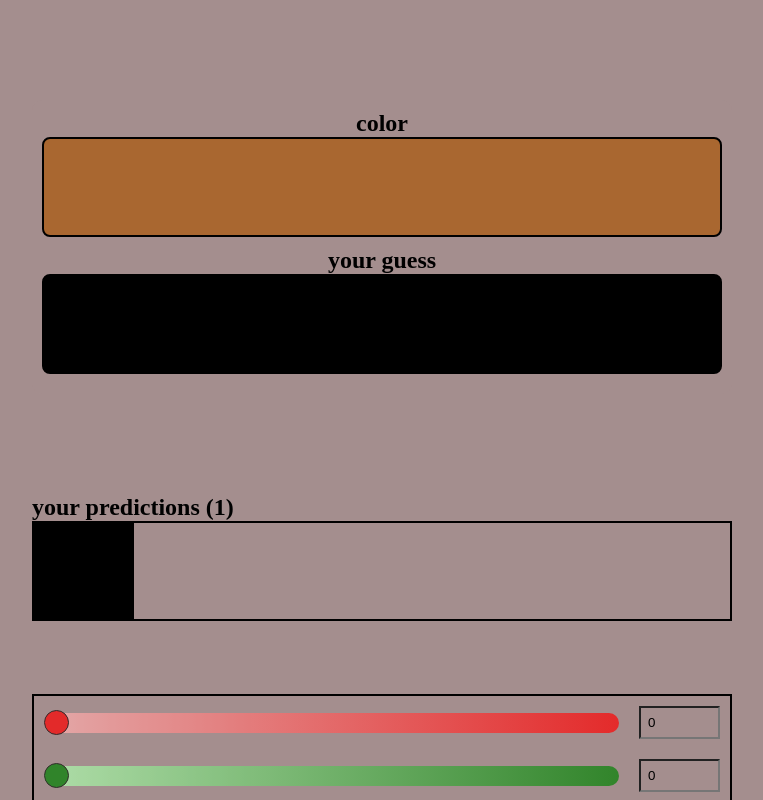
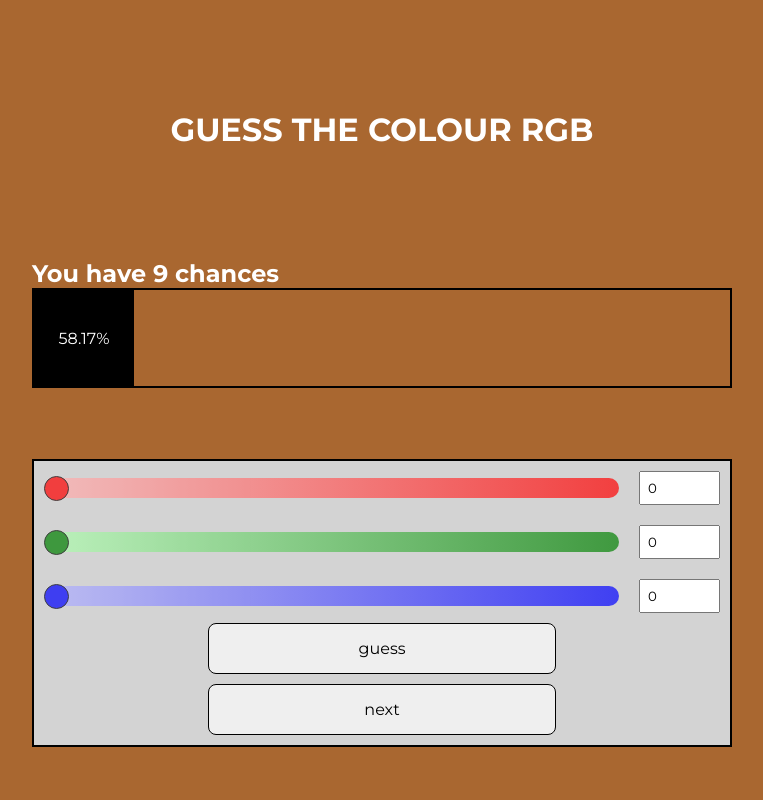
Before and after one commit to kemalsezgen/rgb-guesser, a React (Vite) app: page / in a window 1280 px wide. Both pictures are taken after a click on the button "guess". Shown: the top 800 px of the page, without its empty margins (258-1021 px from the left). Built offline with nearby package versions, Linux system fonts and the light colour scheme.

Commit message:
style changes

```diff
--- a/index.html
+++ b/index.html
@@ -1,12 +1,19 @@
 <!doctype html>
 <html lang="en">
+
 <head>
   <meta charset="UTF-8" />
   <meta name="viewport" content="width=device-width, initial-scale=1.0" />
   <title>RGB Guesser</title>
+  <link rel="preconnect" href="https://fonts.googleapis.com">
+  <link rel="preconnect" href="https://fonts.gstatic.com" crossorigin>
+  <link href="https://fonts.googleapis.com/css2?family=Montserrat:ital,wght@0,100..900;1,100..900&display=swap"
+    rel="stylesheet">
 </head>
+
 <body>
   <div id="root"></div>
   <script type="module" src="/src/main.jsx"></script>
 </body>
+
 </html>
--- a/src/App.css
+++ b/src/App.css
@@ -2,7 +2,7 @@
   padding: 0;
   margin: 0;
   box-sizing: border-box;
-  background-color: rgb(164, 142, 142);
+  font-family: 'Montserrat', sans-serif;
 }
 
 html,
@@ -22,7 +22,8 @@ ul {
   display: flex;
   flex-direction: column;
   align-items: center;
-  height: 100%;
+  min-height: 100vh;
+  overflow: hidden;
 }
 
 .colour-container {
@@ -184,9 +185,9 @@ input[type="range"].blue-input::-moz-range-thumb {
   border: 1px solid black;
   width: 100px;
   height: 100%;
+  cursor: pointer;
 }
 
 .prediction-box p {
-  transform: rotate(270deg);
   background-color: initial;
 }
--- a/src/App.jsx
+++ b/src/App.jsx
@@ -1,16 +1,23 @@
 import React from "react";
+import { useSelector } from 'react-redux';
 import ColourContainer from "./components/ColourContainer";
 import Guesser from "./components/Guesser";
 import Predictions from "./components/Predictions";
 
 const App = () => {
+  const { color } = useSelector(state => state.colour);
+  const rgbColor = `rgb(${color.red}, ${color.green}, ${color.blue})`;
+
+  const brightness = (color.red * 299 + color.green * 587 + color.blue * 114) / 1000;
+  const textColor = brightness < 128 ? '#FFFFFF' : '#000000';
+
   return (
-    <div className="App">
+    <div className="App" style={{ backgroundColor: rgbColor, color: textColor }}>
       <ColourContainer />
       <Predictions />
       <Guesser />
     </div>
-  )
+  );
 }
 
 export default App;
--- a/src/components/ColourContainer.jsx
+++ b/src/components/ColourContainer.jsx
@@ -1,28 +1,10 @@
 import React from 'react';
-import { useSelector } from 'react-redux';
 
 const ColourContainer = () => {
-  const { color, guess } = useSelector(state => state.colour);
-
-  const rgbColor = `rgb(${color.red}, ${color.green}, ${color.blue})`;
-  const rgbGuess = guess.data ? `rgb(${guess.data.red}, ${guess.data.green}, ${guess.data.blue})` : ``;
 
   return (
     <div className='colour-container'>
-      <h2>{guess ? "color" : "guess the rgb codes"}</h2>
-      <div
-        className='colour-container-inner'
-        style={{ backgroundColor: rgbColor }}
-      />
-      {rgbGuess && (
-        <>
-          <h2>your guess</h2>
-          <div
-            className='colour-container-inner'
-            style={{ backgroundColor: rgbGuess }}
-          />
-        </>
-      )}
+      <h1>GUESS THE COLOUR RGB</h1>
     </div>
   );
 }
--- a/src/components/Guesser.jsx
+++ b/src/components/Guesser.jsx
@@ -2,12 +2,11 @@ import React, { useEffect, useState } from 'react';
 import { useDispatch, useSelector } from 'react-redux';
 import { guessColour, resetGuess, changeColour, resetGuessList } from '../stores/colour';
 import { endGame, startGame } from '../stores/game';
-import _ from 'lodash';
 
 const Guesser = () => {
 
   const dispatch = useDispatch();
-  const { color, guess, guessList } = useSelector(state => state.colour);
+  const { color, guess, guessList, selectedGuess } = useSelector(state => state.colour); // selectedGuess eklendi
   const { game } = useSelector(state => state.game);
 
   const [rgb, setRgb] = useState({
@@ -17,12 +16,14 @@ const Guesser = () => {
   });
 
   useEffect(() => {
-    console.log("color:", color);
-    console.log("guess:", guess);
     if (guess.percentage === 100 || guessList.length === 10) {
       dispatch(endGame());
     }
   }, [guess, dispatch, color, guessList]);
+
+  useEffect(() => {
+    setRgb(selectedGuess);
+  }, [selectedGuess]);
 
   const handleNext = () => {
     dispatch(resetGuess());
@@ -50,8 +51,15 @@ const Guesser = () => {
     setRgb({ ...rgb, [color]: Number(value) });
   };
 
+  const calculateBrightness = ({ red, green, blue }) => {
+    return (red * 299 + green * 587 + blue * 114) / 1000;
+  };
+
+  const brightness = calculateBrightness(color);
+  const containerBackgroundColor = brightness < 128 ? 'lightgray' : 'dimgray';
+
   return (
-    <div className='guesser-container'>
+    <div className='guesser-container' style={{ backgroundColor: containerBackgroundColor }}>
       <div className='input-group'>
         <input
           className='red-input'
--- a/src/components/Predictions.jsx
+++ b/src/components/Predictions.jsx
@@ -1,33 +1,62 @@
 import React from 'react'
-import { useSelector } from 'react-redux'
+import { useSelector, useDispatch } from 'react-redux';
+import { selectGuess } from '../stores/colour';
 
 const Predictions = () => {
-
+  const dispatch = useDispatch();
   const { guessList } = useSelector(state => state.colour);
   const { game } = useSelector(state => state.game);
 
+  const calculateTextColor = ({ red, green, blue }) => {
+    const brightness = (red * 299 + green * 587 + blue * 114) / 1000;
+    return brightness < 128 ? '#FFFFFF' : '#000000';
+  };
+
+  const handlePredictionClick = (prediction) => {
+    dispatch(selectGuess(prediction.data));
+  };
+
   return (
     <div className='predictions-container'>
-      <h2>your predictions ({guessList.length})</h2>
+      {10 - guessList.length > 0 ? (
+        <h2>
+          You have {10 - guessList.length} {10 - guessList.length > 1 ? 'chances' : 'chance'}
+        </h2>
+      ) : (
+        <>
+          {game.isFinished && guessList.some(guess => guess.percentage === 100) && (
+            <h2>
+              {`You figured it out in ${guessList.length} ${guessList.length > 1 ? 'tries' : 'try'}!`}
+            </h2>
+          )}
+
+          {game.isFinished && !guessList.some(guess => guess.percentage === 100) && (
+            <h2>
+              {`Your best score is ${guessList.reduce((max, obj) =>
+                obj.percentage > max.percentage ? obj : max, guessList[0]).percentage}%.`}
+            </h2>
+          )}
+        </>
+      )}
       <div className='predictions-container-inner'>
         {guessList.map(prediction => {
+          const rgbColor = `rgb(${prediction.data.red}, ${prediction.data.green}, ${prediction.data.blue})`;
+          const textColor = calculateTextColor(prediction.data);
+
           return (
             <div
               className='prediction-box'
-              style={{ backgroundColor: `rgb(${prediction.data.red}, ${prediction.data.green}, ${prediction.data.blue})` }}
+              style={{ backgroundColor: rgbColor, color: textColor }}
               key={`rgb(${prediction.data.red}, ${prediction.data.green}, ${prediction.data.blue})`}
+              onClick={() => handlePredictionClick(prediction)}
             >
-              <p>{prediction.percentage}</p>
+              <p>{prediction.percentage}%</p>
             </div>
-          )
+          );
         })}
       </div>
-      {game.isFinished === true && guessList.some(guess => guess.percentage === 100) &&
-        (<p>{`You figured it out in ${guessList.length} ${guessList.length > 1 ? 'tries!' : 'try!'}`}</p>)}
-      {game.isFinished === true && !guessList.some(guess => guess.percentage === 100) &&
-        (<p>{`Your best score is ${guessList.reduce((max, obj) => obj.percentage > max.percentage ? obj : max, guessList[0]).percentage}%.`}</p>)}
     </div>
-  )
-}
+  );
+};
 
-export default Predictions
+export default Predictions;
--- a/src/stores/colour.jsx
+++ b/src/stores/colour.jsx
@@ -14,7 +14,6 @@ function calculateAccuracy(actual, guess) {
   const blueAccuracy = (1 - Math.abs(actual.blue - guess.blue) / 255) * 100;
 
   const overallAccuracy = (redAccuracy + greenAccuracy + blueAccuracy) / 3;
-  console.log("ovv: " + overallAccuracy)
 
   return overallAccuracy.toFixed(2);
 }
@@ -25,7 +24,12 @@ const initialState = {
     data: null,
     percentage: null,
   },
-  guessList: []
+  guessList: [],
+  selectedGuess: {
+    red: 0,
+    green: 0,
+    blue: 0
+  }
 };
 
 const colour = createSlice({
@@ -59,9 +63,12 @@ const colour = createSlice({
     },
     resetGuessList: state => {
       state.guessList = [];
+    },
+    selectGuess: (state, action) => {
+      state.selectedGuess = action.payload;
     }
   }
 })
 
-export const { changeColour, resetColour, guessColour, resetGuess, resetGuessList } = colour.actions;
+export const { changeColour, resetColour, guessColour, resetGuess, resetGuessList, selectGuess } = colour.actions;
 export default colour.reducer;
```
Lines whose indentation alone changed are shown as unchanged.
